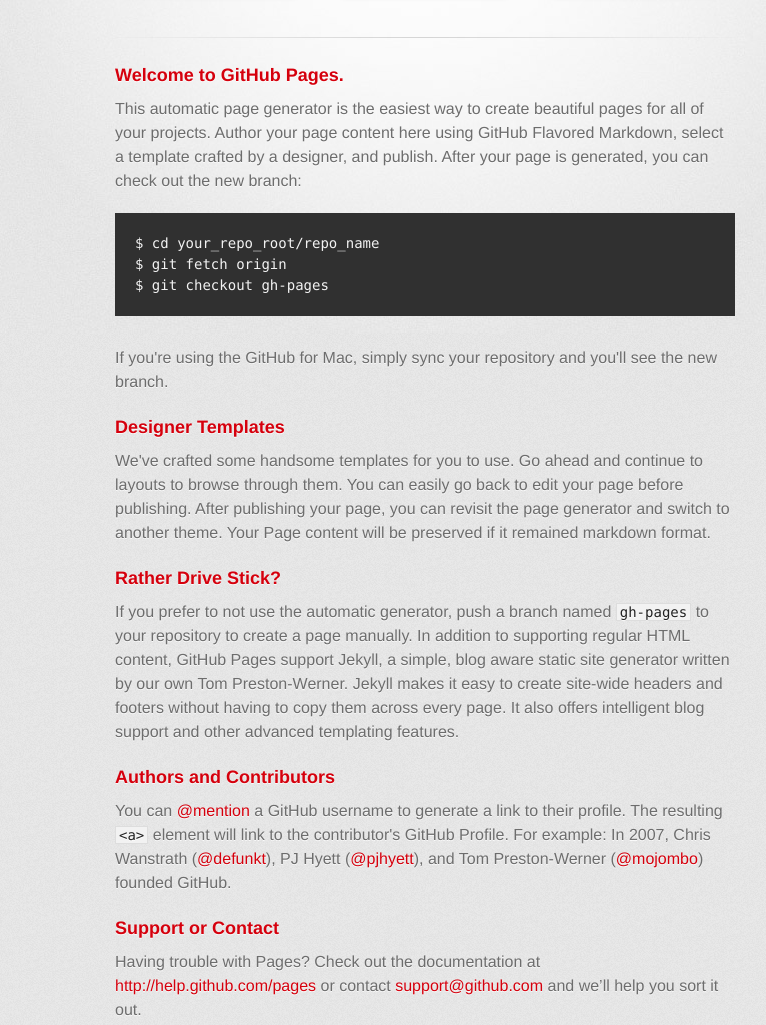
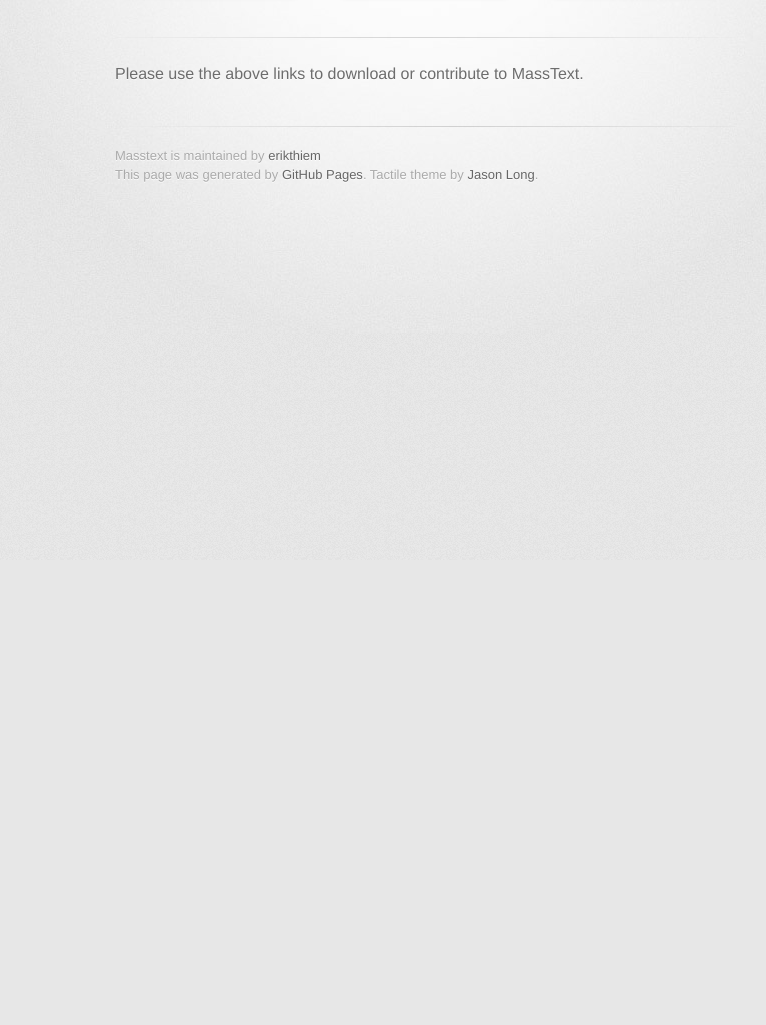
Before and after one commit to erikthiem/masstext, a plain HTML site: page index.html in a window 1280 px wide. Shown: the part 240-1265 px from the top of the page, without its empty margins (215-981 px from the left). After the commit the page ends 800 px from the top, so only its background shows below. Drawn offline with Linux system fonts and the light colour scheme; a web font is replaced by a local one.

```diff
--- a/index.html
+++ b/index.html
@@ -31,32 +31,7 @@
         <hr>
 
         <section id="main_content">
-          <h3>Welcome to GitHub Pages.</h3>
-
-<p>This automatic page generator is the easiest way to create beautiful pages for all of your projects. Author your page content here using GitHub Flavored Markdown, select a template crafted by a designer, and publish. After your page is generated, you can check out the new branch:</p>
-
-<pre><code>$ cd your_repo_root/repo_name
-$ git fetch origin
-$ git checkout gh-pages
-</code></pre>
-
-<p>If you're using the GitHub for Mac, simply sync your repository and you'll see the new branch.</p>
-
-<h3>Designer Templates</h3>
-
-<p>We've crafted some handsome templates for you to use. Go ahead and continue to layouts to browse through them. You can easily go back to edit your page before publishing. After publishing your page, you can revisit the page generator and switch to another theme. Your Page content will be preserved if it remained markdown format.</p>
-
-<h3>Rather Drive Stick?</h3>
-
-<p>If you prefer to not use the automatic generator, push a branch named <code>gh-pages</code> to your repository to create a page manually. In addition to supporting regular HTML content, GitHub Pages support Jekyll, a simple, blog aware static site generator written by our own Tom Preston-Werner. Jekyll makes it easy to create site-wide headers and footers without having to copy them across every page. It also offers intelligent blog support and other advanced templating features.</p>
-
-<h3>Authors and Contributors</h3>
-
-<p>You can <a href="https://github.com/blog/821" class="user-mention">@mention</a> a GitHub username to generate a link to their profile. The resulting <code>&lt;a&gt;</code> element will link to the contributor's GitHub Profile. For example: In 2007, Chris Wanstrath (<a href="https://github.com/defunkt" class="user-mention">@defunkt</a>), PJ Hyett (<a href="https://github.com/pjhyett" class="user-mention">@pjhyett</a>), and Tom Preston-Werner (<a href="https://github.com/mojombo" class="user-mention">@mojombo</a>) founded GitHub.</p>
-
-<h3>Support or Contact</h3>
-
-<p>Having trouble with Pages? Check out the documentation at <a href="http://help.github.com/pages">http://help.github.com/pages</a> or contact <a href="mailto:support@github.com">support@github.com</a> and we’ll help you sort it out.</p>
+          <p>Please use the above links to download or contribute to MassText.</p>
         </section>
 
         <footer>
```
Also changed, not shown: params.json (+1 -1 lines).
